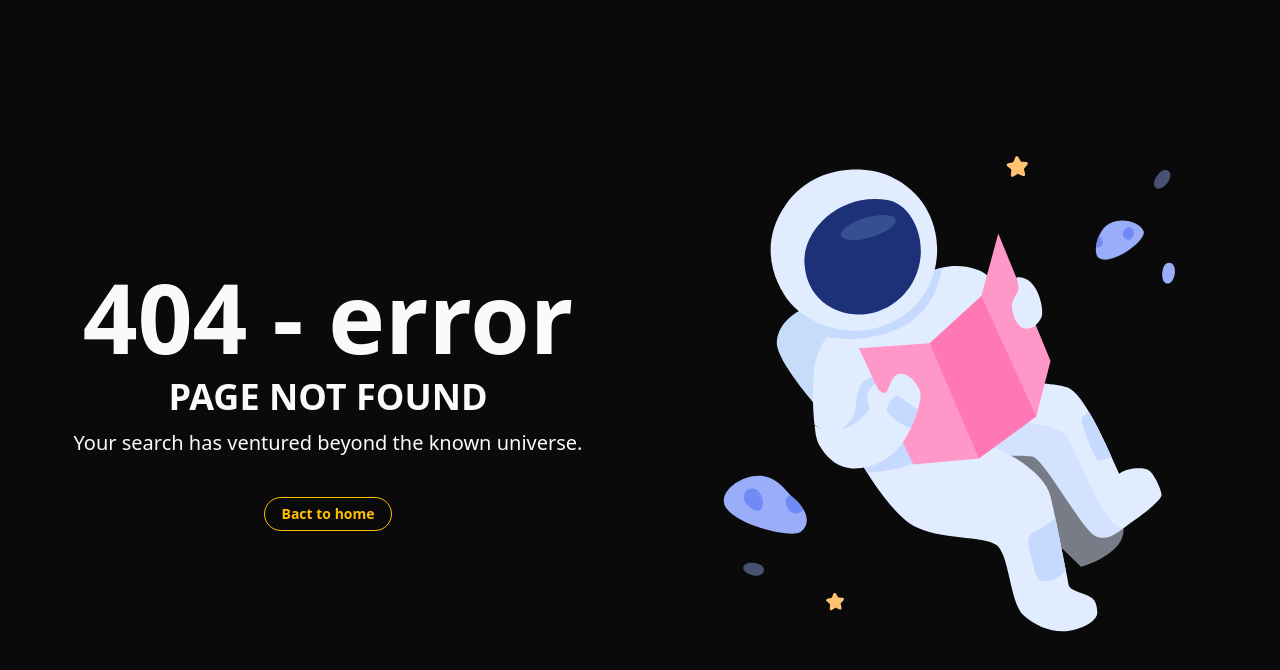
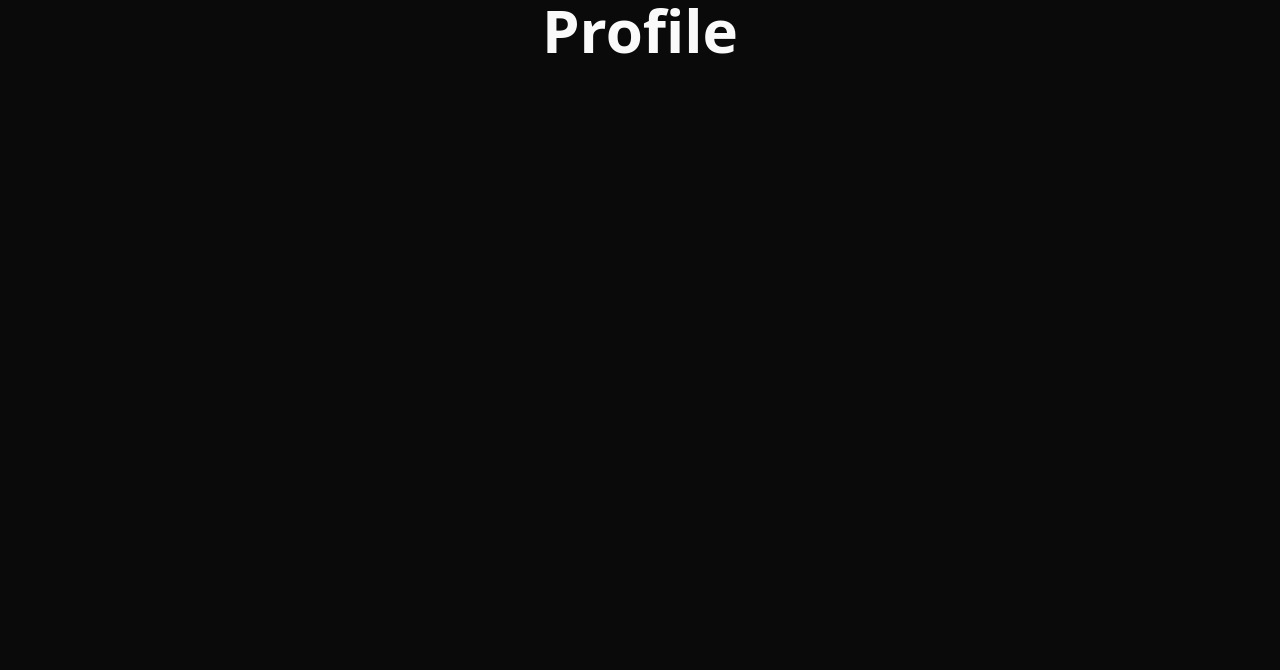
Before and after one commit to al-amin-2004/dream-future-2.0, a Next.js app: page /profile in a window 1280 px wide. Before the commit this address had no page. Shown: the top 670 px of the page. Built offline with nearby package versions, Linux system fonts and the light colour scheme.

Commit message:
feat: add profile page component

```diff
--- /dev/null
+++ b/src/app/profile/page.tsx
@@ -0,0 +1,5 @@
+const page = () => {
+  return <div className="text-center text-6xl font-bold">Profile</div>;
+};
+
+export default page;
```
